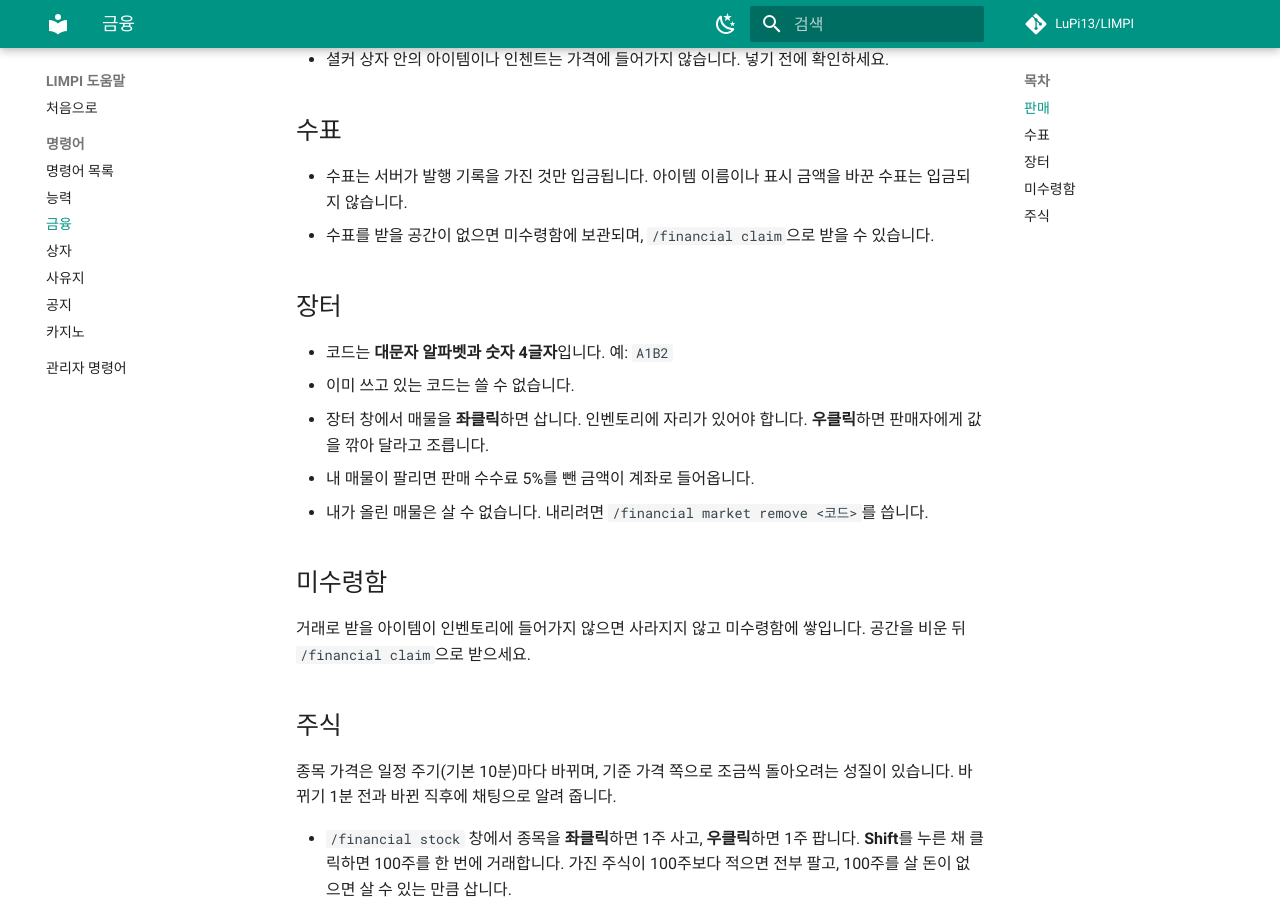
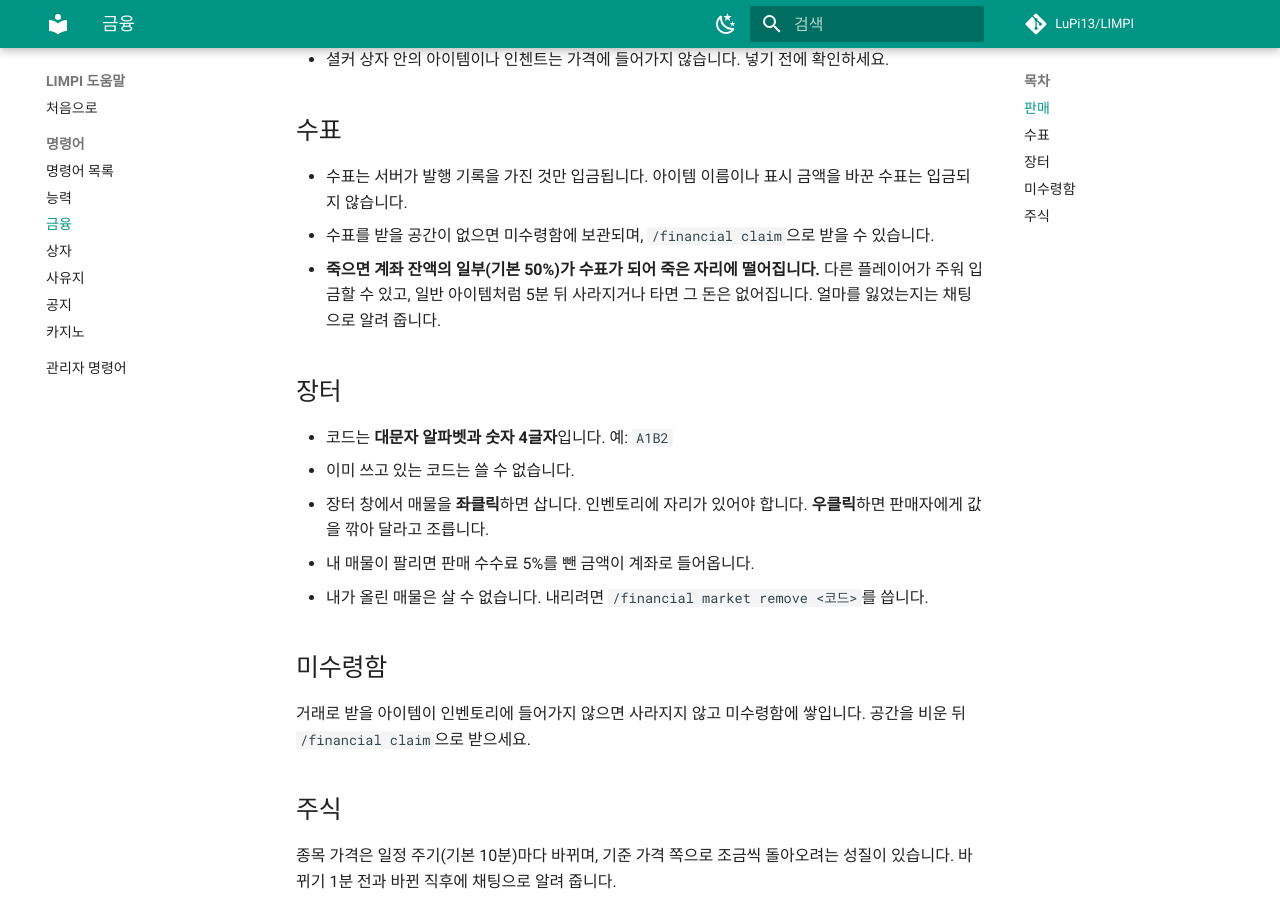
Before and after one commit to LuPi13/LIMPI, an MkDocs documentation site: the page built from pages/financial.md, in a window 1280 px wide and 900 px high, scrolled down 1364 px. Built offline with MkDocs 1.6.1 and Material for MkDocs 9.7.7, drawn with Linux system fonts in a browser that asks for light colours; comment, search, counter and statistics services are not loaded.

```diff
--- a/pages/financial.md
+++ b/pages/financial.md
@@ -34,6 +34,7 @@
 
 - 수표는 서버가 발행 기록을 가진 것만 입금됩니다. 아이템 이름이나 표시 금액을 바꾼 수표는 입금되지 않습니다.
 - 수표를 받을 공간이 없으면 미수령함에 보관되며, `/financial claim`으로 받을 수 있습니다.
+- **죽으면 계좌 잔액의 일부(기본 50%)가 수표가 되어 죽은 자리에 떨어집니다.** 다른 플레이어가 주워 입금할 수 있고, 일반 아이템처럼 5분 뒤 사라지거나 타면 그 돈은 없어집니다. 얼마를 잃었는지는 채팅으로 알려 줍니다.
 
 ## 장터
 
```
Also changed, not shown: AGENTS.md (+1 -1 lines), pages/admin.md (+1 -0 lines), 1 other file.
